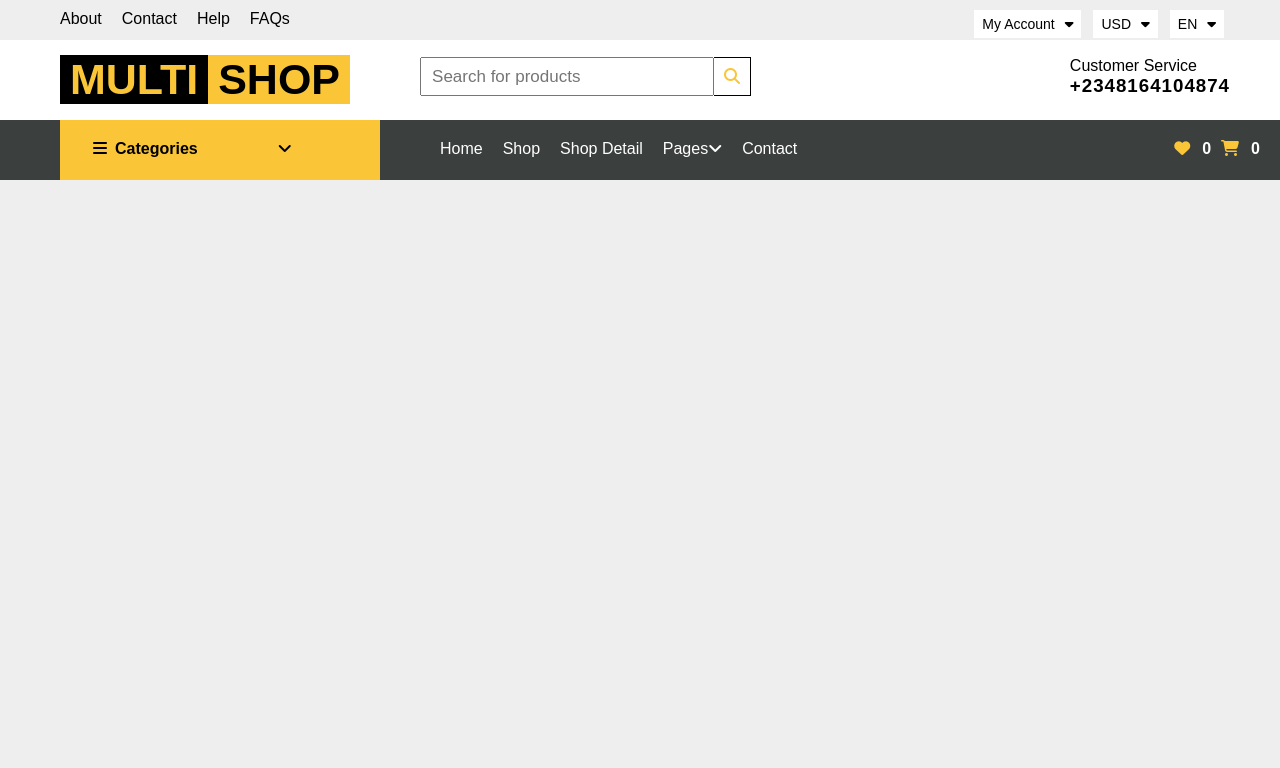
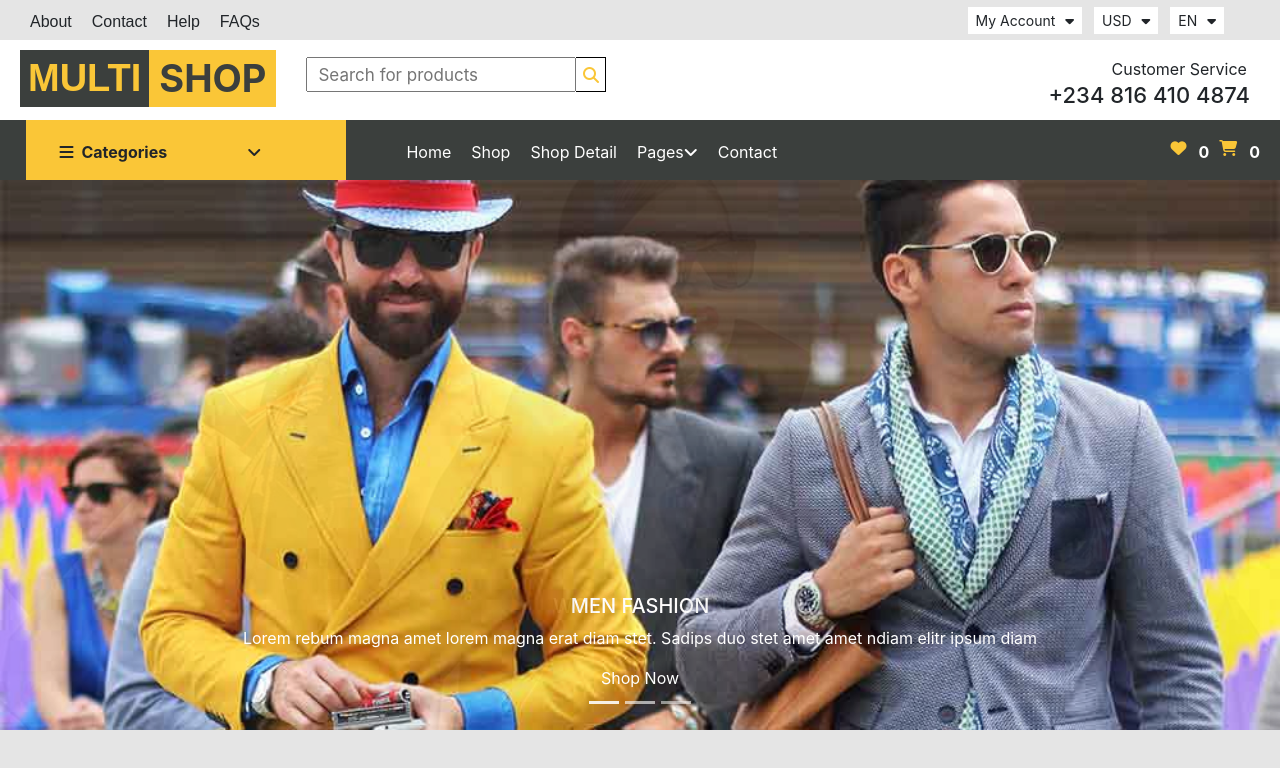
Before and after one commit to Oluwamayowaeniitan/Team-project, a plain HTML site: page index.html in a window 1280 px wide. Drawn offline with nearby package versions, Linux system fonts and the light colour scheme.

Commit message:
corrections

```diff
--- a/index.html
+++ b/index.html
@@ -6,7 +6,7 @@
     <meta name="viewport" content="width=device-width, initial-scale=1.0">
     <title>PROJECT</title>
     <link rel="stylesheet" href="style.css">
-    <!-- <link href="https://cdn.jsdelivr.net/npm/bootstrap@5.3.0-alpha1/dist/css/bootstrap.min.css" rel="stylesheet"> -->
+    <link rel="stylesheet" href="https://cdn.jsdelivr.net/npm/bootstrap@4.2.1/dist/css/bootstrap.min.css">
     <script src="https://code.jquery.com/jquery-3.3.1.slim.min.js"></script>
     <script src="https://cdn.jsdelivr.net/npm/bootstrap@4.2.1/dist/js/bootstrap.min.js"></script>
     <script src="https://kit.fontawesome.com/bd6a97e144.js" crossorigin="anonymous"></script>
@@ -37,7 +37,7 @@
 
     <div class="top">
         <div class="title">
-            <p>MULTI</p><span>SHOP</span>
+            <p class="multi">MULTI</p><span class="shop">SHOP</span>
         </div>
         <div class="new-top">
             <div class="search-box">
@@ -46,7 +46,7 @@
             </div>
             <div class="contact">
                 <p>Customer Service</p>
-                <h3>+2348164104874</h3>
+                <h3>+234 816 410 4874</h3>
             </div>
             <div class="side-bar">
                 <i class="fa-solid fa-bars" onclick="sidebar()"></i>
@@ -90,7 +90,41 @@
     <section class="slide">
         <div class="slide-picture">
             <div class="slider">
+                <div id="carouselExampleFade" class="carousel slide carousel-fade" data-ride="carousel">
+                    <div class="carousel-inner">
+                        <div class="carousel-item active">
+                            <img src="./img/carousel-1.jpg" class="d-block w-100">
+                            <div class="carousel-caption d-none d-md-block">
+                                <h5>MEN FASHION</h5>
+                                <p>Lorem rebum magna amet lorem magna erat diam stet. Sadips duo stet amet amet ndiam elitr ipsum diam</p>
+                                <span>Shop Now</span>
+                            </div>
+                        </div>
 
+                        <div class="carousel-item">
+                            <img src="./img/carousel-2.jpg" class="d-block w-100">
+                            <div class="carousel-caption d-none d-md-block">
+                                <h5>WOMEN FASHION</h5>
+                                <p>Lorem rebum magna amet lorem magna erat diam stet. Sadips duo stet amet amet ndiam elitr ipsum diam</p>
+                                <span>Shop Now</span>
+                            </div>
+                        </div>
+
+                        <div class="carousel-item">
+                            <img src="./img/carousel-3.jpg" class="d-block w-100">
+                            <div class="carousel-caption d-none d-md-block">
+                                <h5>KIDS FASHION</h5>
+                                <p>Lorem rebum magna amet lorem magna erat diam stet. Sadips duo stet amet amet ndiam elitr ipsum diam</p>
+                                <span>Shop Now</span>
+                            </div>
+                        </div>
+                        <ol class="carousel-indicators">
+                            <li data-target="#carouselExampleIndicators" data-slide-to="0" class="active"></li>
+                            <li data-target="#carouselExampleIndicators" data-slide-to="1"></li>
+                            <li data-target="#carouselExampleIndicators" data-slide-to="2"></li>
+                          </ol>
+                    </div>
+                </div>
             </div>
         </div>
     </section>
--- a/style.css
+++ b/style.css
@@ -4,7 +4,8 @@
  }
 
  body{
-     background-color: rgb(238, 238, 238);
+     /* background-color: rgb(238, 238, 238); */
+     background: linear-gradient(to top, rgba(0, 0, 0, 0.1), rgba(0, 0, 0, 0.1));
      font-family: sans-serif;
  }
 
@@ -16,7 +17,7 @@
 }
 
 .links .info-link{
-    margin-left: 50px;
+    margin-left: 20px;
     float: left
 }
 
@@ -43,9 +44,9 @@
 .links .account ul li{
     background-color: white;
     list-style-type: none;
-    margin: 10px 6px;
+    margin: 7px 6px;
     font-size: 14px;
-    padding: 6px 8px;
+    padding: 3px 8px;
 }
 
 .links .fav-cart{
@@ -64,27 +65,26 @@
 
 .top .title{
     float: left;
-    margin-left: 60px;
-    margin-right: 100PX;
+    margin-left: 20px;
+    /* margin-right: 100px; */
     display: flex;
-    padding: 15px 0;
-
+    padding: 10px 0;
+    font-size: 38px;
 }
 
 .top .title p{
-    font-size: 43px;
-    background-color: black;
+    background-color: rgb(59, 63, 61);
     color: rgb(250, 198, 55);
     font-family: Arial;
-    padding: 0 10px;
+    padding: 0px 8px;
     font-weight: bold;
 }
 .top .title span{
-    font-size: 43px;
     background-color: rgb(250, 198, 55) !important;
-    color: black !important;
+    color: rgb(59, 63, 61) !important;
     padding: 0 10px;
     font-weight: bold;
+    margin-bottom: 16px;
 }
 
 .search{
@@ -92,15 +92,17 @@
     height: 35px;
     padding: 0 10px;
     font-size: 17px;
-    margin-left: -30px;
+    margin-left: 30px;
 }
 
 .search-input{
     border: 1px solid black;
     border-left: none;
-    padding: 10px;
+    margin-bottom: 10px;
+    padding: 6.5px;
     font-weight: bold;
     color:rgb(250, 198, 55);
+    cursor: pointer;
 }
 
 .seacrh-box{
@@ -118,11 +120,17 @@
 
 .contact{
     float: right;
-    margin-right: 50px;
+    margin-right: 30px;
 }
 
 .contact h3{
-    letter-spacing: 1px;
+    margin-top: -15px;
+    font-size: 22px;
+}
+
+.contact p{
+    margin-left: 63px;
+    font-size: 16px;
 }
 
 .top-categories{
@@ -132,7 +140,7 @@
 
 .top-categories .categories{
     float: left;
-    margin-left: 60px;
+    margin-left: -250px;
     display: flex;
     background-color:rgb(250, 198, 55);
     width: 25%;
@@ -141,7 +149,6 @@
 
 .top-categories p{
     padding-top: 20px;
-    padding-bottom: 22px;
     padding-left: 20px;
     cursor: pointer;
     font-weight: bold;
@@ -207,6 +214,10 @@
     display: none;
 }
 
+/* .slide .slider{
+    width: 55%;
+} */
+
 @media only screen and (max-width: 965px){
     .links .info-link{
         display: none;
@@ -231,16 +242,19 @@
 
     .top .title{
         margin-left: 20px;
+        margin-top: -5px;
     }
     .top .title p{
         font-size: 35px;
         background-color: white;
         color: rgb(59, 63, 61);
+        padding-bottom: 50px;
     }
     .top .title span{
         font-size: 35px;
         background-color: rgb(250, 198, 55) !important;
         color: white !important;
+        padding-bottom: 50px;
     }
 
     .top .contact{
```
